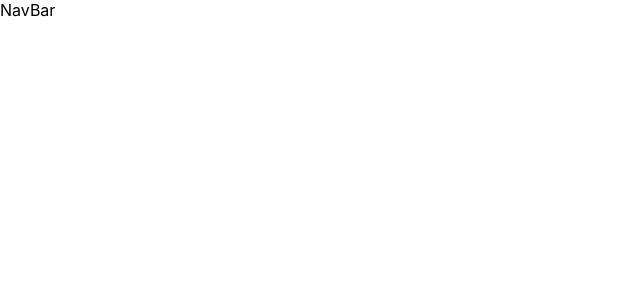
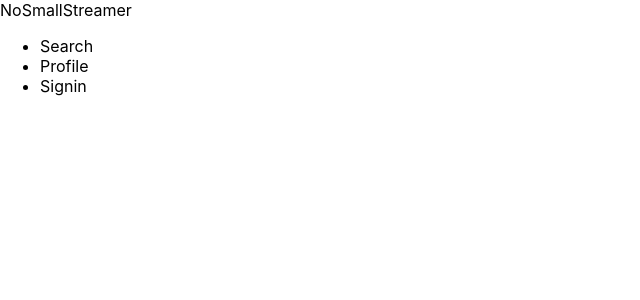
Before and after one commit to chaselancaster/nosmallstreamer-frontend, a React (Create React App) app: page / in a window 1280 px wide. Shown: the top 300 px of the page, without its empty margins (0-640 px from the left). Built offline with nearby package versions, Linux system fonts and the light colour scheme.

Commit message:
add NavBar.css and import it to NavBar.js

```diff
--- a/src/Component/NavBar/NavBar.js
+++ b/src/Component/NavBar/NavBar.js
@@ -1,10 +1,19 @@
 import React from 'react';
 import { Link } from 'react-router-dom';
+
+import './NavBar.css';
 
 const NavBar = () => {
     return (
         <div className="nav-container">
-            NavBar
+            <div className="logo">
+                NoSmallStreamer
+            </div>
+            <ul>
+                <li>Search</li>
+                <li>Profile</li>
+                <li>Signin</li>
+            </ul>
         </div>
     )
 }
```
Also changed, not shown: src/Component/NavBar/NavBar.css (added), 1 other file (tests, documents, lock files or other folders).
